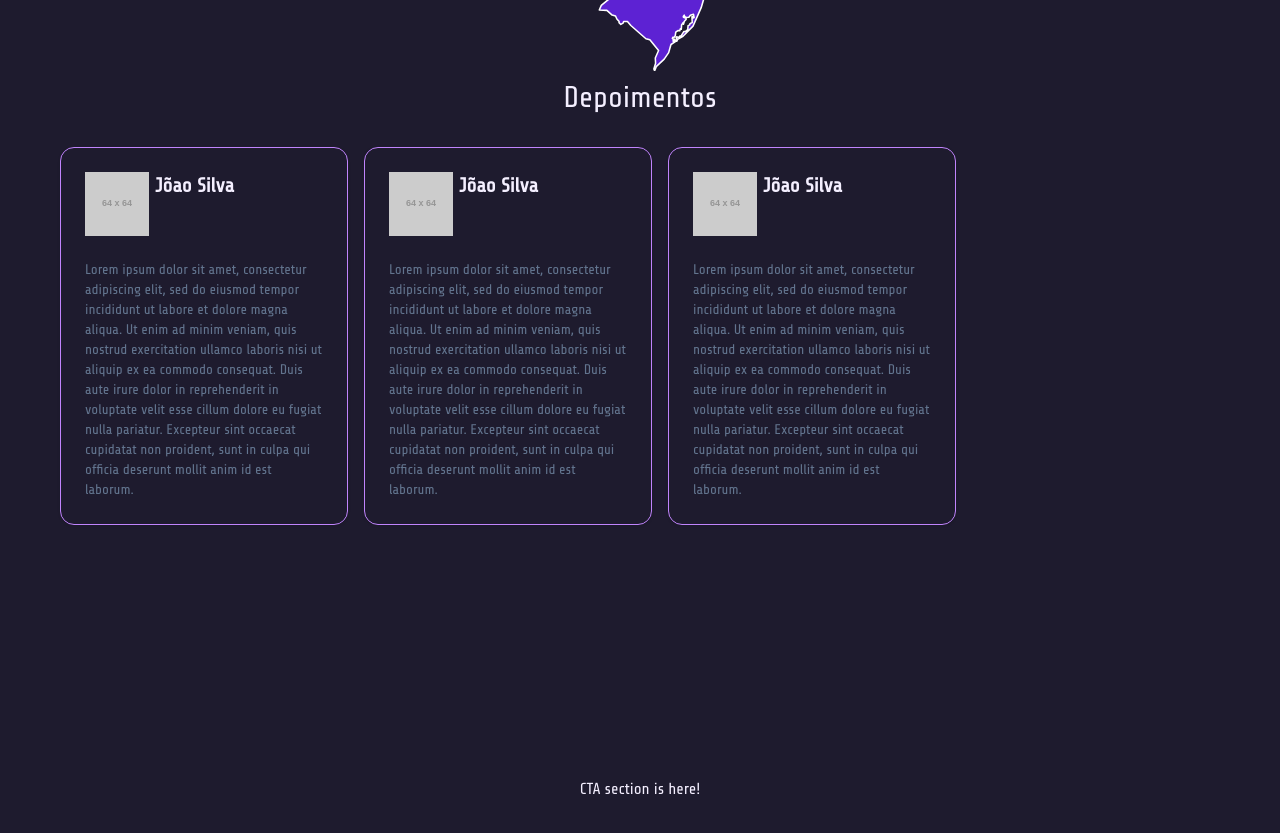
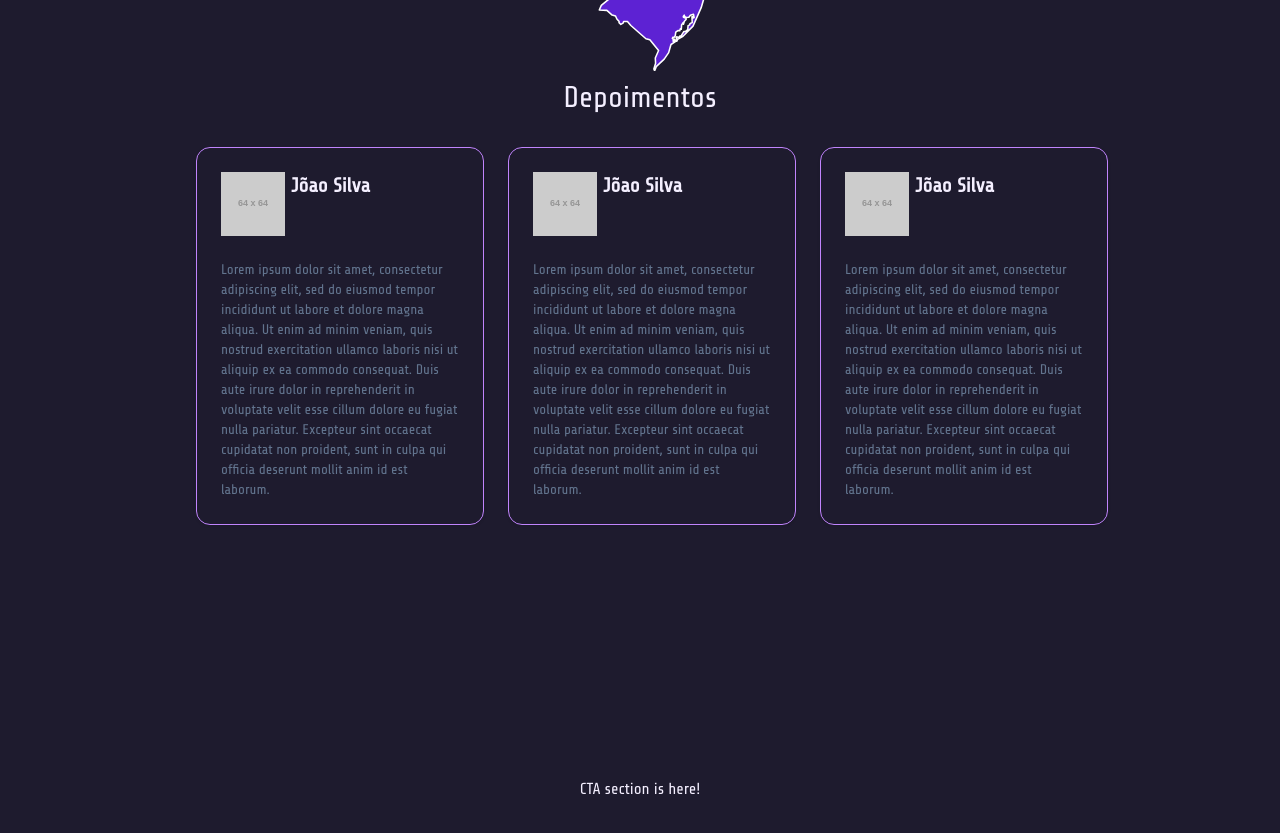
Before and after one commit to NucleoCyberBrasill/SiteNcbFull, a React (Vite) app: page / in a window 1280 px wide. Shown: the part 2660-3493 px from the top of the page. Built offline with nearby package versions, Linux system fonts and the light colour scheme.

Commit message:
:lipstick: style: depoimentos centralizados

```diff
--- a/src/Components/Reviews/index.tsx
+++ b/src/Components/Reviews/index.tsx
@@ -15,15 +15,18 @@ import {
 
 export function Reviews() {
   return (
-    <section className="m-2 mt-4 flex-wrap justify-center items-center">
+    <section className="m-2 mt-4 justify-center">
+            <div className="max-w-5xl mx-auto rounded-sm px-4">
+
       <Carousel className="cursor-grab px-5 ">
-        <CarouselContent className="p-2 m-2 sm:basis-1/2
-                md:basis-1/3
-                max-w-xs">
+        <CarouselContent
+          className="p-2 m-2 gap-2
+                max-w-xs "
+        >
           {reviews.map((review) => {
             return (
               <CarouselItem>
-                <Card className="w-full max-w-sm mx-auto border border-[var(--color-primary-self)] bg-[var(--color-bg-self)] text-[var(--color-text-self)] hover:border-[var(--color-accent-hover-self)] hover:scale-106 select-none">
+                <Card className=" w-full max-w-sm mx-auto border border-[var(--color-primary-self)] bg-[var(--color-bg-self)] text-[var(--color-text-self)] hover:border-[var(--color-accent-hover-self)] hover:scale-106 select-none">
                   <CardHeader className="flex">
                     <img src={review.avatar} alt={`${review.name}+" avatar"`} />
                     <CardTitle className="text-xl">{review.name}</CardTitle>
@@ -39,6 +42,7 @@ export function Reviews() {
         {/* <CarouselPrevious className="bg-purple-600 text-white hover:bg-purple-700" />
         <CarouselNext className="bg-purple-600 text-white hover:bg-purple-700" /> */}
       </Carousel>
+      </div>
     </section>
   );
 }
```
